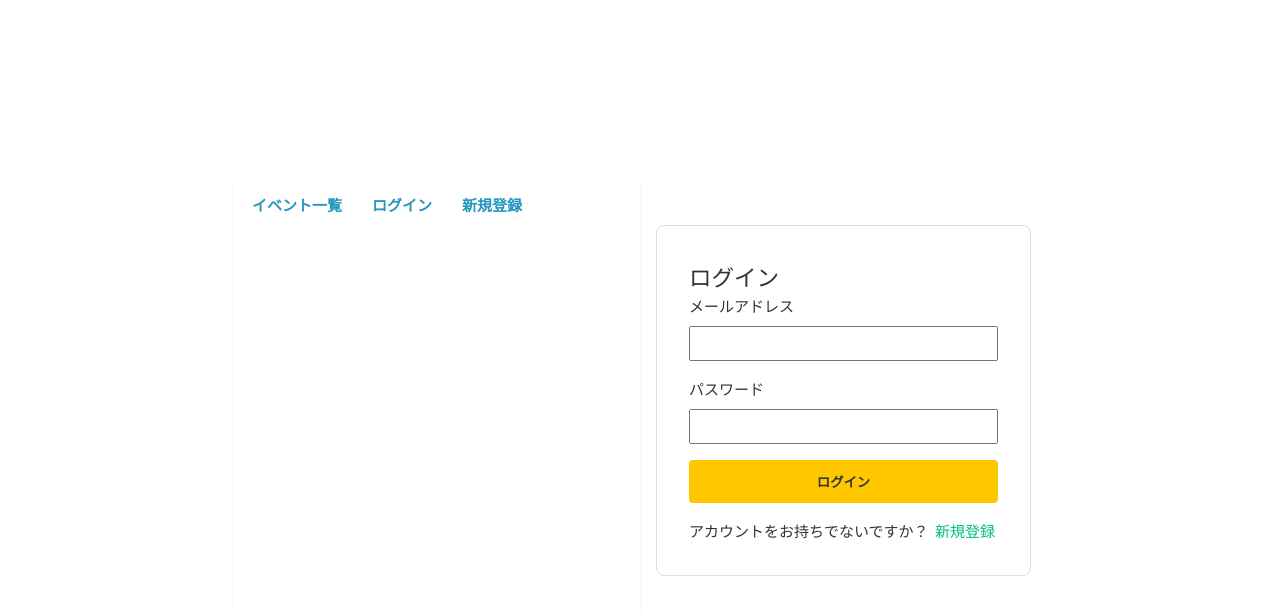
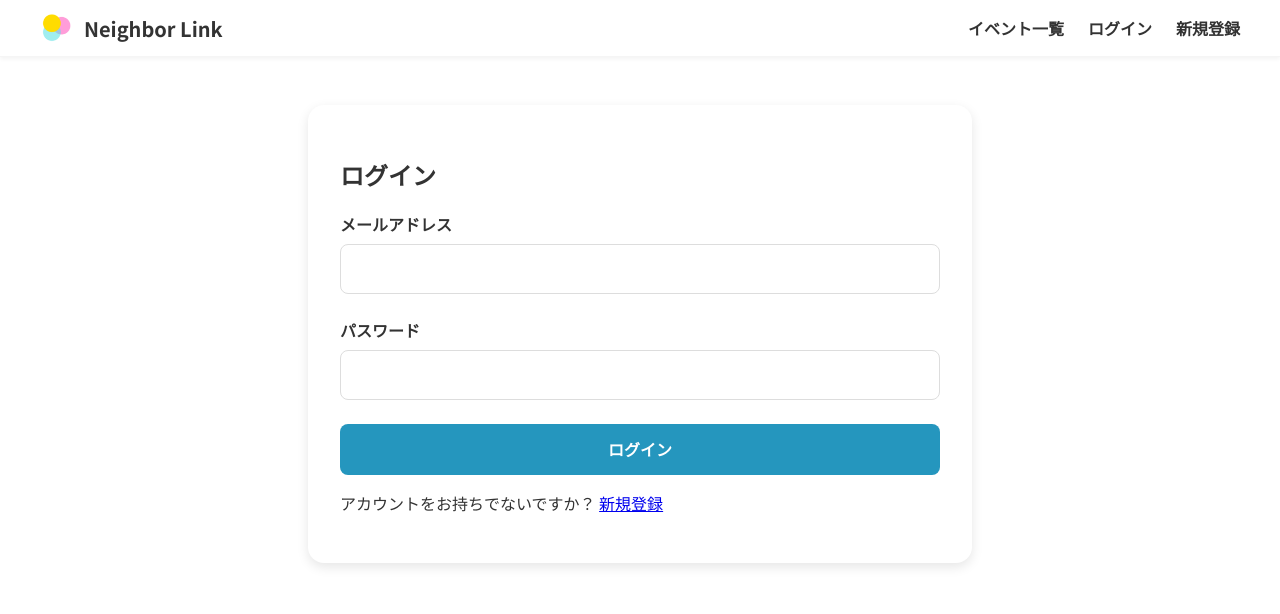
Before and after one commit to calme-calma/neighbor-link, a Vue app: page /login in a window 1280 px wide. Shown: the top 614 px of the page. Built offline with nearby package versions, Linux system fonts and the light colour scheme; no server answers.

Commit message:
fix: apply primary button style to event detail page

```diff
--- a/src/App.vue
+++ b/src/App.vue
@@ -3,6 +3,7 @@
 import { ref } from 'vue';
 import { RouterLink, RouterView, useRouter } from 'vue-router';
 import { getAuth, onAuthStateChanged, signOut } from 'firebase/auth';
+import logo from './assets/symbol-logo.png';
 
 const isLoggedIn = ref(false);
 const router = useRouter();
@@ -25,6 +26,11 @@ const handleSignOut = () => {
 <!-- src/App.vue の <template> の中身を上書き -->
 <template>
   <header>
+    <div class="nav-container">
+      <RouterLink to="/events" class="brand-identity">
+        <img :src="logo" alt="Neighbor Link Symbol" class="symbol-logo" />
+        <span class="service-name">Neighbor Link</span>
+      </RouterLink>
       <nav>
         <!-- ログインしている時のメニュー -->
         <template v-if="isLoggedIn">
@@ -41,6 +47,7 @@ const handleSignOut = () => {
           <RouterLink to="/signup">新規登録</RouterLink>
         </template>
       </nav>
+    </div>
   </header>
   <main>
     <RouterView />
@@ -75,27 +82,46 @@ main {
 /* === ヘッダー（ナビゲーションバー）のスタイル === */
 header {
   background-color: var(--background-color);
-  padding: 1rem;
+  padding: 0.75rem 1rem; /* 上下の余白を少し調整 */
   border-bottom: 1px solid var(--light-gray);
-  box-shadow: 0 2px 4px rgba(0,0,0,0.05); /* 少し影をつける */
+  box-shadow: 0 2px 4px rgba(0,0,0,0.05);
+}
+
+.nav-container {
+  max-width: 1200px;
+  margin: 0 auto;
+  display: flex;
+  justify-content: space-between;
+  align-items: center;
+}
+
+.brand-identity {
+  display: flex;
+  align-items: center;
+  text-decoration: none; /* リンクの下線を消す */
+}
+
+.symbol-logo {
+  height: 32px; /* ★ロゴの高さを少し小さめに調整 */
+  width: auto;
+  margin-right: 0.75rem; /* ロゴと文字の間の余白 */
+}
+
+.service-name {
+  font-size: 1.25rem; /* 文字サイズを少し大きく */
+  font-weight: 700; /* 太字に */
+  color: var(--text-color); /* 文字色を指定 */
 }
 
 nav a {
-  margin-right: 1.5rem;
+  margin-left: 1.5rem;
   text-decoration: none;
-  color: var(--primary-color); /* ★リンクの色を適用！ */
-  font-weight: 700; /* 少し太字に */
+  color: var(--text-color);
+  font-weight: 700;
+  transition: color 0.2s;
 }
-
-.logout-button {
-  background: none;
-  border: none;
+nav a:hover {
   color: var(--primary-color);
-  cursor: pointer;
-  padding: 0;
-  margin-left: 1.5rem;
-  font-weight: 700;
-  font-family: 'Noto Sans JP', sans-serif; /* ボタンにもフォント適用 */
-  font-size: 1em; /* 周りの文字と同じサイズに */
 }
+.logout-button { /* 変更なし */ }
 </style>
--- a/src/assets/main.css
+++ b/src/assets/main.css
@@ -1,35 +1,55 @@
-@import './base.css';
+/* src/assets/main.css */
 
-#app {
-  max-width: 1280px;
-  margin: 0 auto;
+/* === 汎用カードスタイル === */
+/* ログイン画面やプロフィール画面で使われる、白い背景のカード */
+.card {
+  background-color: white;
+  border-radius: 16px;
+  box-shadow: 0 4px 12px rgba(0,0,0,0.1);
   padding: 2rem;
-  font-weight: normal;
+  max-width: 600px;
+  margin: 2rem auto;
 }
 
-a,
-.green {
-  text-decoration: none;
-  color: hsla(160, 100%, 37%, 1);
-  transition: 0.4s;
-  padding: 3px;
+/* === 汎用フォームスタイル === */
+/* 入力欄とそのラベルをまとめるグループ */
+.form-group {
+  margin-bottom: 1.5rem;
+}
+/* 「メールアドレス」などのラベル */
+.form-group label {
+  display: block;
+  margin-bottom: 0.5rem;
+  font-weight: 700;
+}
+/* 全ての入力欄（テキスト、テキストエリア、選択ボックス） */
+.form-group input,
+.form-group textarea,
+.form-group select {
+  width: 100%;
+  padding: 0.75rem;
+  border: 1px solid #ddd;
+  border-radius: 8px;
+  box-sizing: border-box; /* paddingやborderが幅に影響しないようにするおまじない */
+  font-family: 'Noto Sans JP', sans-serif; /* 入力される文字にもフォントを適用 */
+  font-size: 1em;
 }
 
-@media (hover: hover) {
-  a:hover {
-    background-color: hsla(160, 100%, 37%, 0.2);
-  }
+/* === 汎用ボタンスタイル === */
+/* アプリ内の主要なボタン（ログイン、保存する、作成するなど） */
+.button-primary {
+  width: 100%;
+  padding: 0.85rem;
+  background-color: var(--primary-color); /* ブランドカラーの青に！ */
+  color: white;
+  border: none;
+  border-radius: 8px;
+  cursor: pointer;
+  font-weight: 700;
+  font-size: 1em;
+  transition: background-color 0.2s; /* 色が滑らかに変わるアニメーション */
 }
-
-@media (min-width: 1024px) {
-  body {
-    display: flex;
-    place-items: center;
-  }
-
-  #app {
-    display: grid;
-    grid-template-columns: 1fr 1fr;
-    padding: 0 2rem;
-  }
+/* マウスを乗せた時に少し濃い青にする */
+.button-primary:hover {
+  background-color: #1e7a9e;
 }
--- a/src/components/CreateEvent.vue
+++ b/src/components/CreateEvent.vue
@@ -66,25 +66,9 @@ const handleCreateEvent = async () => {
         <!-- 日付と時間を簡単に入力できるtypeを使用 -->
         <input type="datetime-local" id="eventDate" v-model="eventDate" required />
       </div>
-      <button type="submit">作成する</button>
+      <button type="submit" class="button-primary">作成する</button>
     </form>
   </div>
 </template>
 
-<style scoped>
-/* 他のフォームとデザインを統一 */
-.card { max-width: 600px; margin: 2rem auto; padding: 2rem; border: 1px solid #ddd; border-radius: 8px; }
-.form-group { margin-bottom: 1rem; }
-label { display: block; margin-bottom: 0.5rem; }
-input, textarea { width: 100%; padding: 0.5rem; box-sizing: border-box; }
-button {
-  width: 100%;
-  padding: 0.75rem;
-  background-color: var(--accent-color); /* ← 黄色に変更 */
-  color: var(--text-color);           /* ← ダークグレーに変更 */
-  border: none;
-  border-radius: 4px;
-  cursor: pointer;
-  font-weight: 700;                   /* ← 太字を追記 */
-}
-</style>
+<style scoped></style>
--- a/src/components/EventDetail.vue
+++ b/src/components/EventDetail.vue
@@ -84,7 +84,7 @@ const handleAttend = async () => {
       <p><strong>自己紹介:</strong> {{ creatorProfile.introduction || '未設定' }}</p>
     </div>
     <!-- v-if を追加。isLoggedInがtrueの時だけこのボタンを表示 -->
-    <button v-if="isLoggedIn" @click="handleAttend">このイベントに参加する</button>
+    <button v-if="isLoggedIn" @click="handleAttend" class="button-primary">このイベントに参加する</button>
   </div>
   <div v-else>
     <p>イベントを読み込んでいます...</p>
--- a/src/components/Login.vue
+++ b/src/components/Login.vue
@@ -34,7 +34,7 @@ const handleLogin = () => {
         <label for="password">パスワード</label>
         <input type="password" id="password" v-model="password" required />
       </div>
-      <button type="submit">ログイン</button>
+      <button type="submit" class="button-primary">ログイン</button>
     </form>
     <p class="signup-link">
       アカウントをお持ちでないですか？ <RouterLink to="/signup">新規登録</RouterLink>
@@ -42,21 +42,4 @@ const handleLogin = () => {
   </div>
 </template>
 
-<style scoped>
-/* SignUp.vueとほぼ同じスタイル */
-.card { max-width: 400px; margin: 2rem auto; padding: 2rem; border: 1px solid #ddd; border-radius: 8px; }
-.form-group { margin-bottom: 1rem; }
-label { display: block; margin-bottom: 0.5rem; }
-input { width: 100%; padding: 0.5rem; }
-button {
-  width: 100%;
-  padding: 0.75rem;
-  background-color: var(--accent-color); /* ← 黄色に変更 */
-  color: var(--text-color);           /* ← ダークグレーに変更 */
-  border: none;
-  border-radius: 4px;
-  cursor: pointer;
-  font-weight: 700;                   /* ← 太字を追記 */
-}
-.signup-link { text-align: center; margin-top: 1rem; }
-</style>
+<style scoped></style>
--- a/src/components/Profile.vue
+++ b/src/components/Profile.vue
@@ -133,25 +133,9 @@ const handleSaveProfile = async () => {
         <textarea id="introduction" v-model="introduction" rows="7" maxlength="500"></textarea>
       </div>
 
-      <button type="submit">保存する</button>
+      <button type="submit" class="button-primary">保存する</button>
     </form>
   </div>
 </template>
 
-<style scoped>
-/* スタイルは変更なし */
-.card { max-width: 400px; margin: 2rem auto; padding: 2rem; border: 1px solid #ddd; border-radius: 8px; }
-.form-group { margin-bottom: 1rem; }
-label { display: block; margin-bottom: 0.5rem; }
-input { width: 100%; padding: 0.5rem; }
-button {
-  width: 100%;
-  padding: 0.75rem;
-  background-color: var(--accent-color); /* ← 黄色に変更 */
-  color: var(--text-color);           /* ← ダークグレーに変更 */
-  border: none;
-  border-radius: 4px;
-  cursor: pointer;
-  font-weight: 700;                   /* ← 太字を追記 */
-}
-</style>
+<style scoped></style>
--- a/src/components/SignUp.vue
+++ b/src/components/SignUp.vue
@@ -37,38 +37,9 @@ const handleSignUp = () => {
         <label for="password">パスワード</label>
         <input type="password" id="password" v-model="password" required />
       </div>
-      <button type="submit">登録する</button>
+      <button type="submit" class="button-primary">登録する</button>
     </form>
   </div>
 </template>
 
-<style scoped>
-.card {
-  max-width: 400px;
-  margin: 2rem auto;
-  padding: 2rem;
-  border: 1px solid #ddd;
-  border-radius: 8px;
-}
-.form-group {
-  margin-bottom: 1rem;
-}
-label {
-  display: block;
-  margin-bottom: 0.5rem;
-}
-input {
-  width: 100%;
-  padding: 0.5rem;
-}
-button {
-  width: 100%;
-  padding: 0.75rem;
-  background-color: var(--accent-color); /* ← 黄色に変更 */
-  color: var(--text-color);           /* ← ダークグレーに変更 */
-  border: none;
-  border-radius: 4px;
-  cursor: pointer;
-  font-weight: 700;                   /* ← 太字を追記 */
-}
-</style>
+<style scoped></style>
--- a/src/main.js
+++ b/src/main.js
@@ -1,3 +1,5 @@
+import './assets/main.css';
+
 import './firebase';
 import './assets/main.css'
 
```
Also changed, not shown: src/assets/symbol-logo.png (added). Lines whose indentation alone changed are shown as unchanged.
